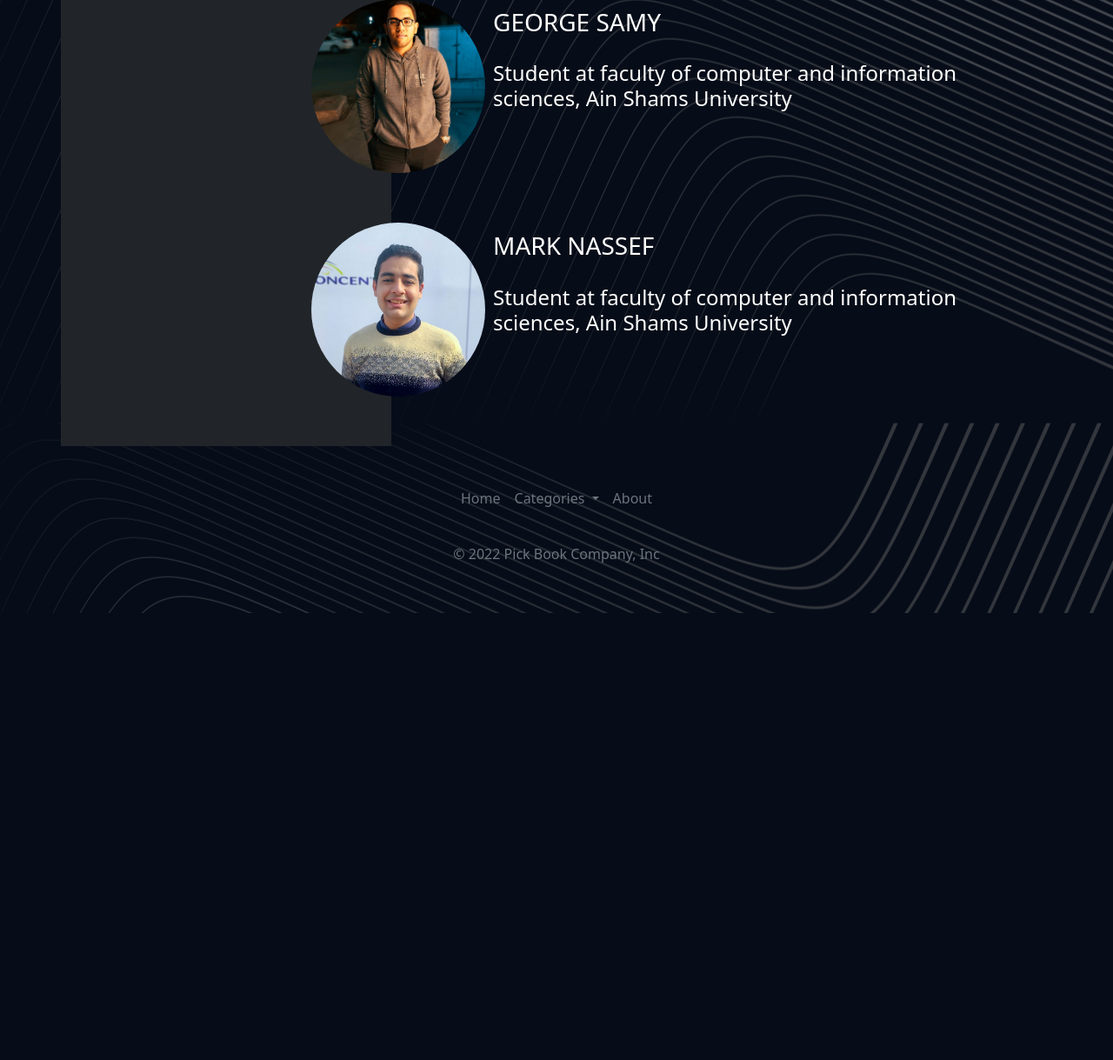
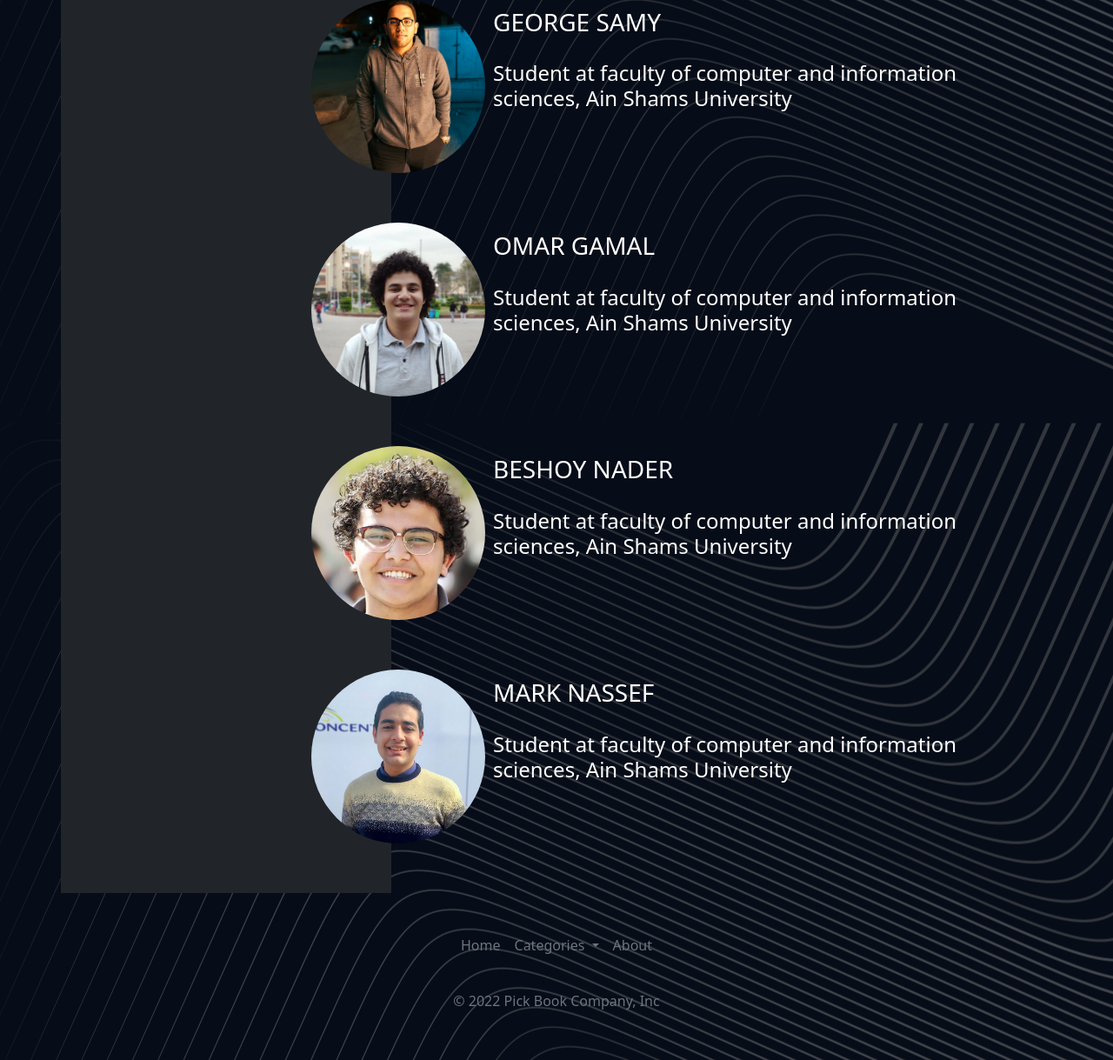
Before and after one commit to MaarkNassef/CyberSecurityProject, a Flask app: page /about in a window 1280 px wide. Shown: the part 714-1933 px from the top of the page at 87% size. Before the commit the page ends 1419 px from the top, so only its background shows below. Run offline with Flask 2, Linux system fonts and the light colour scheme.

Commit message:
Team members are added.

```diff
--- a/templates/about.html
+++ b/templates/about.html
@@ -29,6 +29,24 @@
             <h3 class="text-white text-uppercase" style="padding: 10px;">George Samy</h3>
             <h4 class="text-white" style="padding: 10px;">Student at faculty of computer and information sciences, Ain Shams University</h4></div>
           </div>
+        <div class="row">
+            <div class="col-4" style="background-color: #212529; padding-bottom: 5%;">
+              <img src="../static/Omar.jpg" width="200px" style="border-radius: 100%; margin-left: 77.5%;" alt="">
+          </div>
+          <div class="col-1" style="padding-bottom: 5%;" ></div>
+          <div class="col-7" style="padding-bottom: 5%;" >
+            <h3 class="text-white text-uppercase" style="padding: 10px;">Omar Gamal</h3>
+            <h4 class="text-white" style="padding: 10px;">Student at faculty of computer and information sciences, Ain Shams University</h4></div>
+          </div>
+        <div class="row">
+            <div class="col-4" style="background-color: #212529; padding-bottom: 5%;">
+              <img src="../static/Beshoy.png" width="200px" style="border-radius: 100%; margin-left: 77.5%;" alt="">
+          </div>
+          <div class="col-1" style="padding-bottom: 5%;" ></div>
+          <div class="col-7" style="padding-bottom: 5%;" >
+            <h3 class="text-white text-uppercase" style="padding: 10px;">Beshoy Nader</h3>
+            <h4 class="text-white" style="padding: 10px;">Student at faculty of computer and information sciences, Ain Shams University</h4></div>
+          </div>
           <div class="row">
             <div class="col-4" style="background-color: #212529;  padding-bottom: 5%;">
               <img src="../static/Mark.jpg" width="200px" style="border-radius: 100%; margin-left: 77.5%;" alt="">
```
Also changed, not shown: static/Beshoy.png (added), static/Omar.jpg (added).
